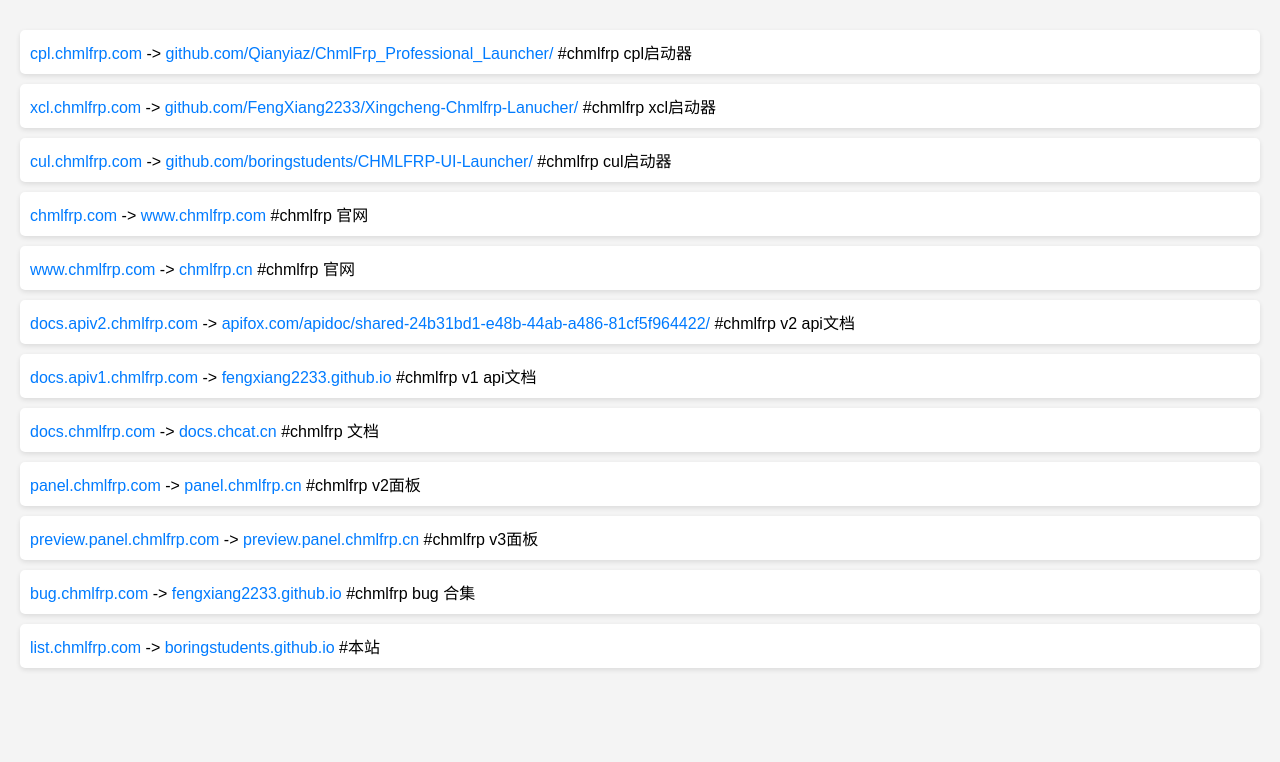
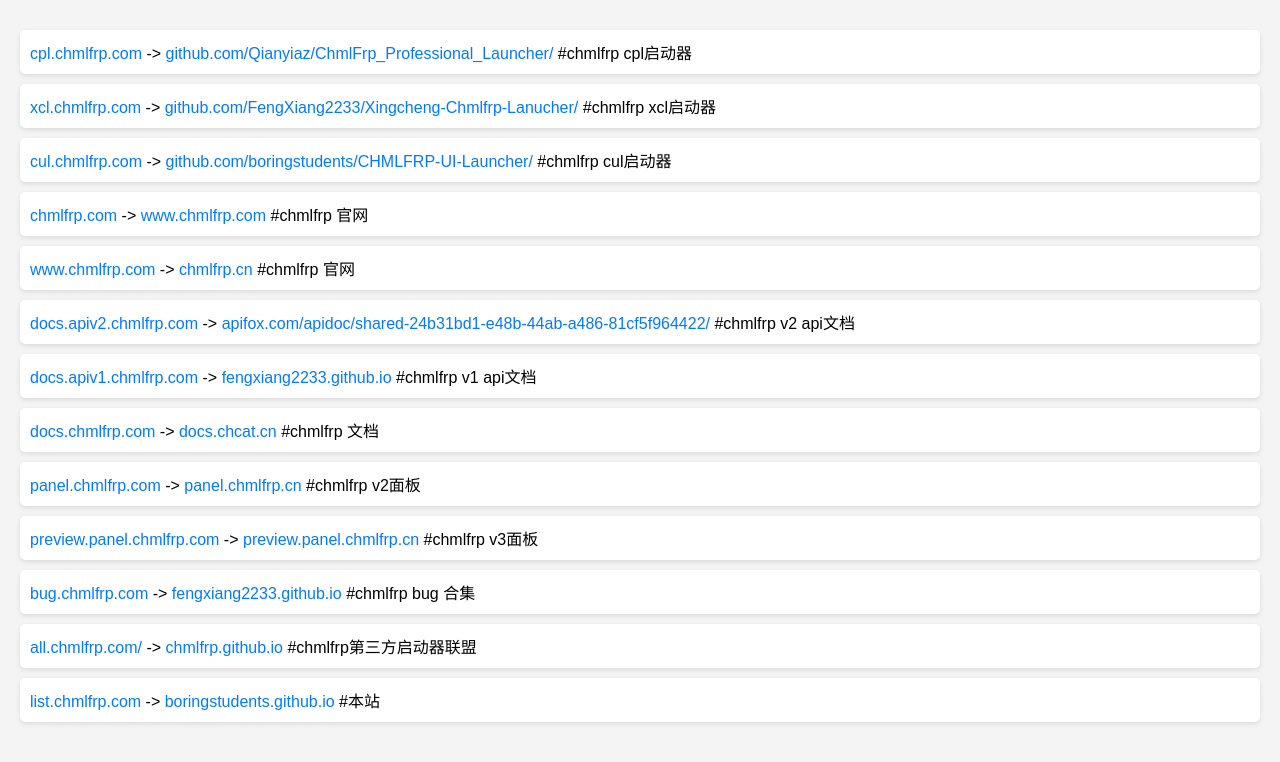
Before and after one commit to boringstudent/chmlfrp.com, a plain HTML site: page index.html in a window 1280 px wide. Drawn offline with Linux system fonts and the light colour scheme.

Commit message:
Update index.html
Signed-off-by: boring_student <boring_student@qq.com>

```diff
--- a/index.html
+++ b/index.html
@@ -41,6 +41,7 @@
     <p><a href="https://panel.chmlfrp.com" target="_blank">panel.chmlfrp.com</a> -> <a href="https://panel.chmlfrp.cn" target="_blank">panel.chmlfrp.cn</a> #chmlfrp v2面板</p>
     <p><a href="https://preview.panel.chmlfrp.com" target="_blank">preview.panel.chmlfrp.com</a> -> <a href="https://preview.panel.chmlfrp.cn" target="_blank">preview.panel.chmlfrp.cn</a> #chmlfrp v3面板</p>
     <p><a href="https://bug.chmlfrp.com" target="_blank">bug.chmlfrp.com</a> -> <a href="https://fengxiang2233.github.io" target="_blank">fengxiang2233.github.io</a> #chmlfrp bug 合集</p>
+    <p><a href="http://all.chmlfrp.com/" target="_blank">all.chmlfrp.com/</a> -> <a href="https://chmlfrp.github.io" target="_blank">chmlfrp.github.io</a> #chmlfrp第三方启动器联盟</p>
     <p><a href="https://list.chmlfrp.com" target="_blank">list.chmlfrp.com</a> -> <a href="https://boringstudents.github.io" target="_blank">boringstudents.github.io</a> #本站</p>
 </body>
 </html>
```
